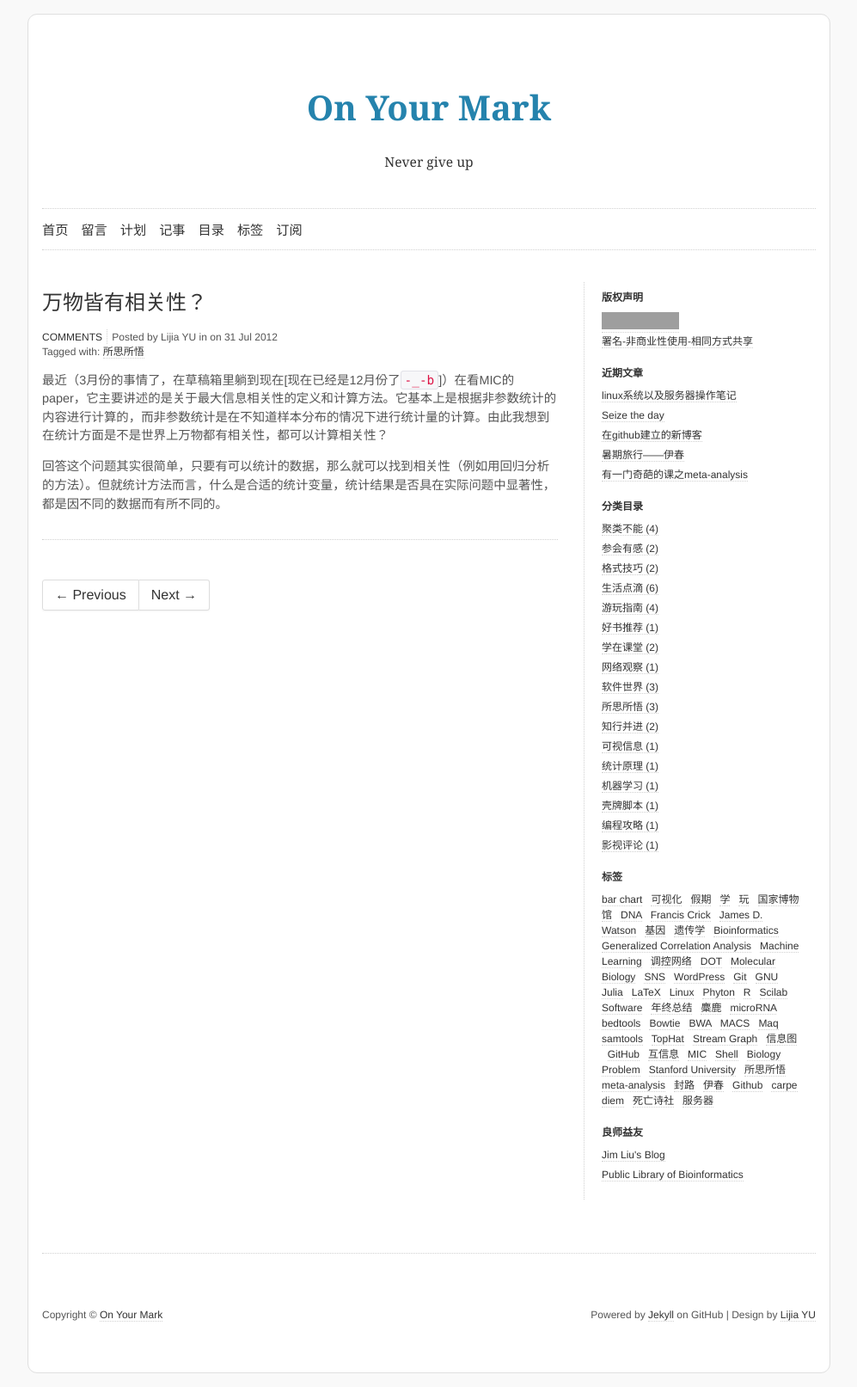
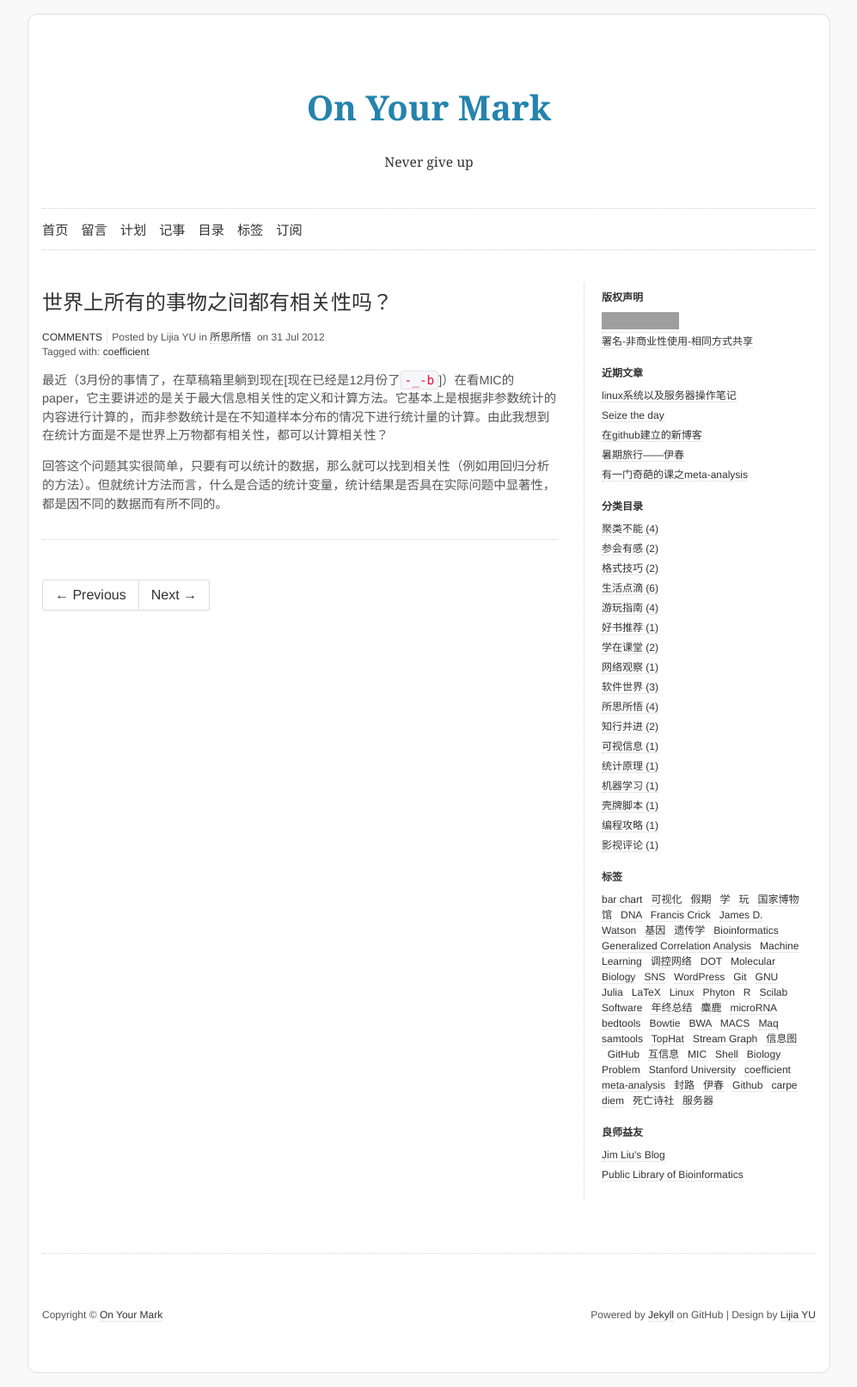
Before and after one commit to yulijia/cn, a Jekyll site: the page built from _posts/2012-07-31-does-everthing-has-coefficient.md, in a window 1280 px wide. Shown: the whole page at 86% size, without its empty margins (141-1138 px from the left). Built offline with Jekyll 4.4.1, drawn with Linux system fonts in a browser that asks for light colours; comment, search, counter and statistics services are not loaded; grey boxes are pictures that could not be loaded.

Commit message:
add post

```diff
--- a/_posts/2012-07-31-does-everthing-has-coefficient.md
+++ b/_posts/2012-07-31-does-everthing-has-coefficient.md
@@ -1,17 +1,11 @@
 ---
 published: true
-tags:
-- !binary |
-  5omA5oCd5omA5oKf
-
-meta:
-  _edit_last: "1"
-status: draft
-type: post
-title: !binary |
-  5LiH54mp55qG5pyJ55u45YWz5oCn77yf
-
+title: 世界上所有的事物之间都有相关性吗？
 layout: post
+author: Yu
+categories:
+- 所思所悟
+tag: coefficient
 
 ---
 最近（3月份的事情了，在草稿箱里躺到现在\[现在已经是12月份了<code>-_-b</code>\]）在看MIC的paper，它主要讲述的是关于最大信息相关性的定义和计算方法。它基本上是根据非参数统计的内容进行计算的，而非参数统计是在不知道样本分布的情况下进行统计量的计算。由此我想到在统计方面是不是世界上万物都有相关性，都可以计算相关性？
```
